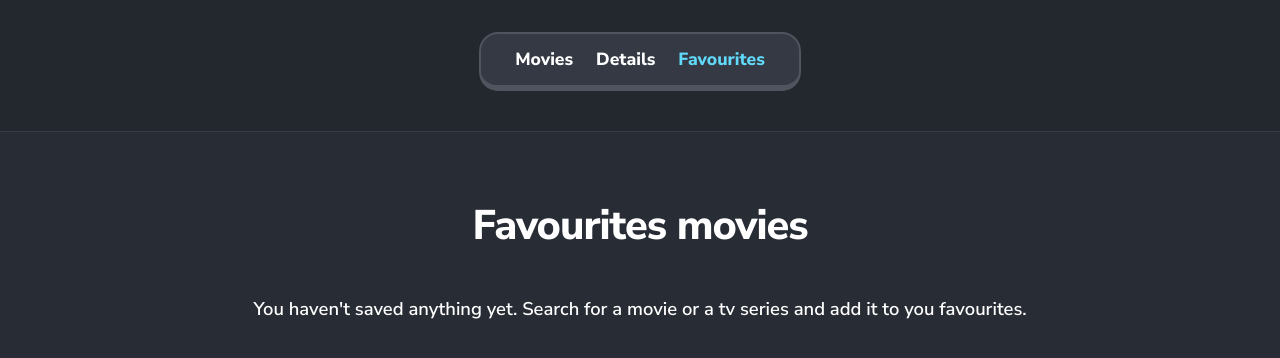
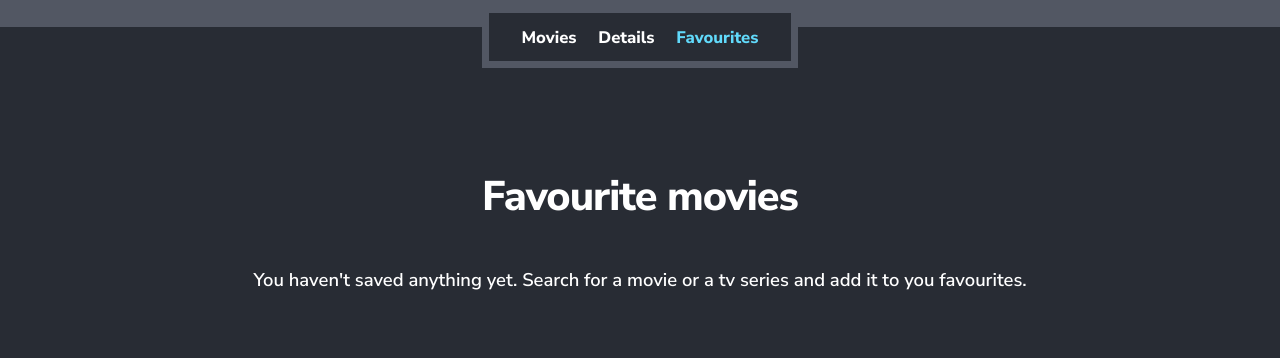
Before and after one commit to martin162000/firstReactApp, a React (Create React App) app: page /favourites in a window 1280 px wide. Shown: the top 358 px of the page. Built offline with nearby package versions, Linux system fonts and the light colour scheme.

Commit message:
Movie app 2.2

```diff
--- a/src/assets/scss/App.scss
+++ b/src/assets/scss/App.scss
@@ -1,3 +1,14 @@
+$bgColor:#282c34;
+$bgColorHeader: #525763;
+
+body {
+	font-size: 1em;
+	color: white;
+	background-color: $bgColor;
+	margin: 0;
+	padding: 0;
+}
+
 @import "./details";
 @import "./favorite";
 @import "./theNavigation";
@@ -21,18 +32,21 @@
 }
 
 header {
-	border-bottom: 1px solid rgba(255, 255, 255, 0.1);
+	/*border-bottom: 1px solid rgba(255, 255, 255, 0.1);
 	margin-bottom: 1em;
-	background-color: transparentize(rgba(black, 1), 0.88);
+	background-color: transparentize(rgba(black, 1), 0.88);*/
+	margin-bottom: 1em;
+    height: 27px;
+    background-color: $bgColorHeader;
 }
 
 .content {
-	font-size: 1.15em;
-	line-height: 1.5em;
-	margin: 0 auto 2em;
-     max-width: 48em;
-	// padding: 1.5em 1.75em;
-	padding: 3.5em 1.75em 0;
+    font-size: 1.15em;
+    line-height: 1.5em;
+    margin: 0 auto 2em;
+    max-width: 48em;
+    padding: 3.5em 1.75em 0;
+    margin-top: 5em;
 }
 
 article {
--- a/src/assets/scss/_details.scss
+++ b/src/assets/scss/_details.scss
@@ -5,10 +5,10 @@
     margin: 0 auto 2em;
     position: relative;
     box-sizing: border-box;
-    background-color: #525763;
+    background-color: $bgColorHeader;
     margin-top: 3.5em;
     //border-radius: 8px;
-	border: 3px solid #181b1f;
+	border: 2px solid lighten($bgColorHeader, 10%);
 
 
 	.divstar {
@@ -50,7 +50,7 @@
     .detailText{
         float: left;
         max-width: 60%;
-        padding-left: 1em;
+        padding-left: 1.5em;
         font-size: 0.85em;
     }
 
@@ -58,7 +58,6 @@
         background: #525763;
        // border: 1px solid #9fa7bb;
         padding: 0.7em;
-        border-radius: 0.3em;
         font-size: 0.9em;
         margin-top: 20em;
     }
@@ -81,7 +80,7 @@
 		font-size: 25px;
 		text-align: center;
 		padding-bottom: 0.5em;
-		color: #1e2126;
+		color: lighten($bgColorHeader, 60%);
 		margin-bottom: 1.0em;
 		border-bottom: 1px solid #40444c;
 	}
@@ -89,7 +88,7 @@
 
 	img {
 		width: 10em;
-		border-radius: 0.3em;
+		outline: 3px solid lighten($bgColorHeader, 20%);
 		min-height: 14em;
 	}
 
@@ -125,17 +124,15 @@
 			}
 
 		 .plot {
-			background: #525763;
+			background: $bgColorHeader;
 			padding: 0.7em;
-			border-radius: 0.3em;
 			font-size: 0.9em;
-			margin-top: 22em;
+			margin-top: 23em;
 			border: 1px solid #676c76;
 		 }
 
 		 img {
 			width: 13em;
-			border-radius: 0.3em;
 			min-height: 14em;
 		}
 
--- a/src/assets/scss/_favorite.scss
+++ b/src/assets/scss/_favorite.scss
@@ -17,20 +17,19 @@
 
 
 .btn {
-    background: #999fad;
+    background: lighten($bgColor, 12%);
     padding: 0.6em 0.9em;
-    border-radius: 0.3em;
     text-transform: uppercase;
-    color: black;
-    font-size: 0.9em;
-    border: 2px solid #0e0e0e;
-    margin: 0.4em;
+    color: lighten($bgColorHeader, 60%);
+    font-size: 0.8em;
+    border: 1px solid lighten($bgColorHeader, 20%);;
+    margin: 0.6em;
     cursor: pointer;
 }
 
 .btnDetail
 {
-    margin-left: 2.5em;
+	margin-left: 3.25em;
     &:hover,
     &:active {
         background-color: #7787ab;
@@ -39,12 +38,12 @@
 
 .btnRemove
 {
-    background: #b78383;
+    background:#c16767;
 
     &:hover,
     &:active {
 
-        background:#c16767
+        background:darken(#c16767, 10%);
 
     }
 }
@@ -52,14 +51,14 @@
 
 
 .movieFavorite {
-	color: #262626;
+	color: lighten($bgColorHeader, 60%);
 	text-align: left;
 	max-width: 28.0em;
 	margin: 0 auto 2em;
 	position: relative;
 	box-sizing: border-box;
-    background-color: #525763;
-    border: 3px solid #181b1f;
+    background-color: $bgColorHeader;
+    border: 2px solid lighten($bgColorHeader, 10%);
    // border-radius: 0.3em;
 
 
@@ -76,7 +75,7 @@
         line-height: 1.9em;
         margin: 0;
         text-align: center;
-        color: #101010;
+
         border-bottom: 1px solid #4b4f58;
         padding-bottom: 0.5em;
 	}
@@ -91,9 +90,8 @@
 
 	img {
 		width: 10em;
-		border: 1px solid #000000;
-		border-radius: 0.3em;
         min-height: 15em;
+		outline: 3px solid lighten($bgColorHeader, 20%);
 	}
 
 
@@ -104,8 +102,6 @@
 
 	.movieFavorite img {
 		width: 13em;
-		border: 1px solid #000000;
-		border-radius: 0.3em;
 		min-height: 18em;
 	}
 
--- a/src/assets/scss/_movie.scss
+++ b/src/assets/scss/_movie.scss
@@ -5,12 +5,12 @@
 	margin: 0 auto 2em;
 	position: relative;
 	box-sizing: border-box;
-    background-color: #525763;
+    background-color: $bgColorHeader;
    // border-radius: 0.3em;
 
 	&:active,
 	&:hover{
-		background-color: #696f7d;
+		background-color: lighten($bgColorHeader, 15%);
 		cursor: pointer;
 		outline: 2px solid white;
 	}
@@ -28,7 +28,7 @@
 		line-height: 1.5em;
 		margin: 0;
 		text-align: center;
-		color: #101010;
+		color: lighten($bgColorHeader, 60%);
 	}
 
 	.imgMovie {
@@ -41,8 +41,7 @@
 
 	img {
 		width: 10em;
-		border: 1px solid #000000;
-		border-radius: 0.3em;
+		outline: 2px solid lighten($bgColorHeader, 20%);
 		min-height: 14em;
 	}
 
--- a/src/assets/scss/_moviesSearchForm.scss
+++ b/src/assets/scss/_moviesSearchForm.scss
@@ -1,6 +1,7 @@
 .search {
-	width: 100%;
-	display: block;
+    width: 80%;
+    display: block;
+    margin: 0 auto;
 
 	padding: {
 		top: 0.5em;
@@ -10,11 +11,11 @@
 	}
 
 	color: #333;
-	font-size: 1.5em;
+    font-size: 1.25em;
 	font-weight: 700;
 
 	border: none;
-	border-radius: 0.5em;
+	border-radius: 0.2em;
 	background: white;
 	box-sizing: border-box;
 
@@ -32,11 +33,10 @@
 
 .searchNotFind {
 	opacity: 0.5;
-	margin-top: 50px;
+    margin-top: 1.5em;
     text-align: center;
-    font-size: 20px;
+    font-size: 1.1em;
     font-weight: 300;
-
 	em {
 		font-size: 16px;
 		color: wheat;
--- a/src/assets/scss/_theNavigation.scss
+++ b/src/assets/scss/_theNavigation.scss
@@ -1,5 +1,16 @@
 .navigation {
-    padding: 0.2em 1.45em;
+
+	padding: .2em 1.45em;
+    display: inline-block;
+    vertical-align: middle;
+    white-space: nowrap;
+    background: $bgColor;
+    border: 7px solid $bgColorHeader;
+    margin-top: 6px;
+    font-size: 0.95em;
+
+
+    /*padding: 0.2em 1.45em;
     display: inline-block;
     vertical-align: middle;
     white-space: nowrap;
@@ -7,7 +18,7 @@
     background: #343944;
     border-bottom: 6px solid #51545e;
     border-radius: 1.2em;
-    margin: 2em auto 2.5em;
+    margin: 2em auto 2.5em;*/
 
 	a {
 		color: white;
--- a/src/assets/scss/index.scss
+++ b/src/assets/scss/index.scss
@@ -1,13 +1,6 @@
 // @import 'fonts';
 @import url('https://fonts.googleapis.com/css?family=Nunito+Sans:300,400,600,800');
 
-body {
-	font-size: 16px;
-	color: white;
-	background-color: #282c34;
-	margin: 0;
-	padding: 0;
-}
 
 a {
 	color: #61dafb;
--- a/src/views/Favourites.tsx
+++ b/src/views/Favourites.tsx
@@ -50,7 +50,7 @@ const Favourites = () => {
             return (
 
                     <div>
-                        <h1>Favourites movies</h1>
+                        <h1>Favourite movies</h1>
                         <ul className="moviesList">
                             {showMovies(state.allMovies.favorites)}
                         </ul>
```
